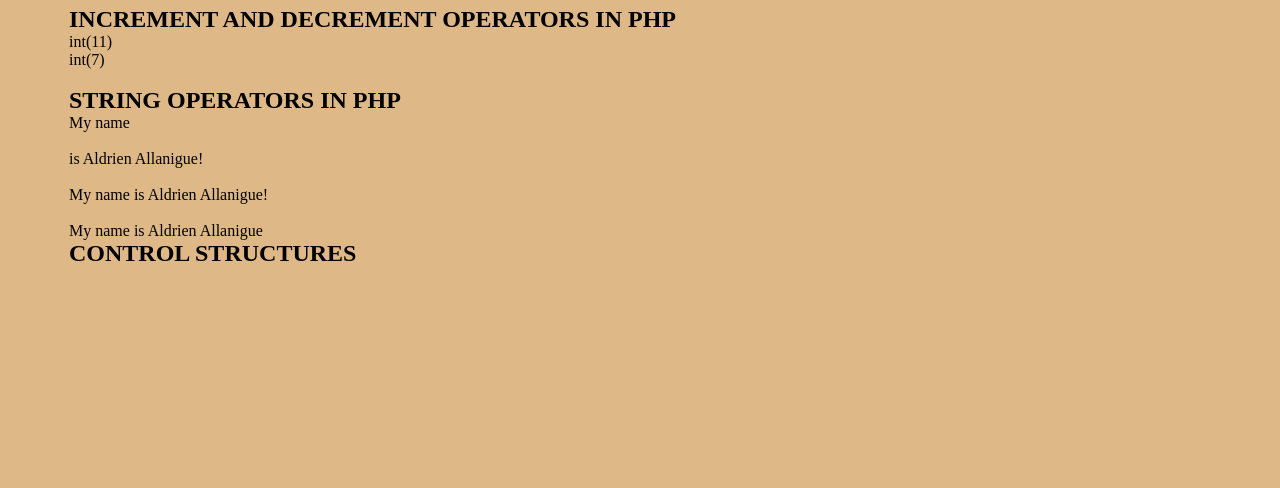
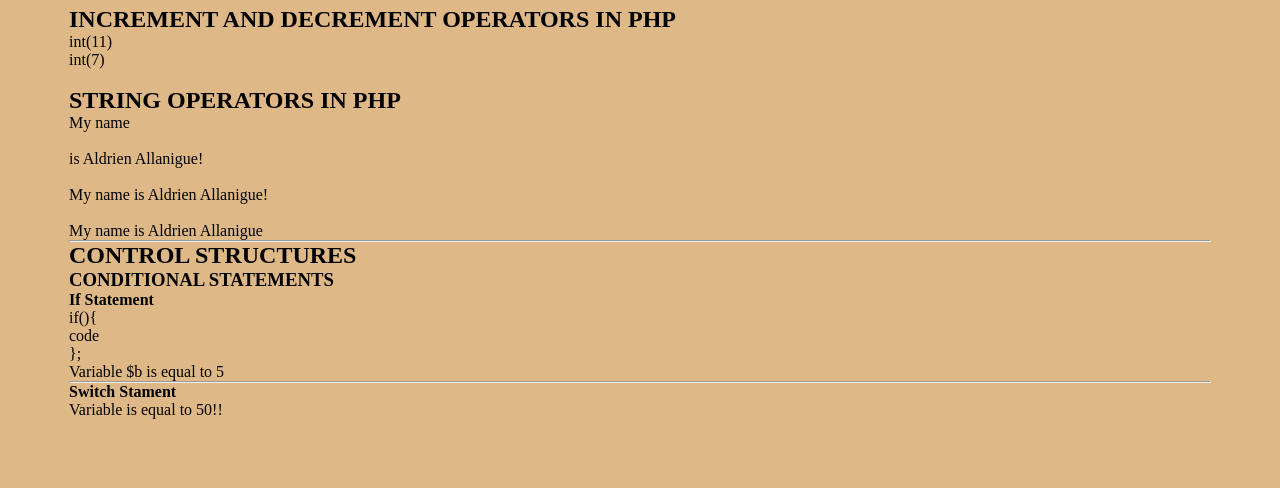
Before and after one commit to newviex/php_loginSystem, a PHP site: page / in a window 1280 px wide. Shown: the part 3402-3890 px from the top of the page. Before the commit the page ends 3663 px from the top, so only its background shows below. Run offline with PHP 8.4, Linux system fonts and the light colour scheme.

Commit message:
add one example in switch staement

```diff
--- a/index.php
+++ b/index.php
@@ -570,9 +570,55 @@ echo "<hr>";
 
     ?>
 </section>
+<hr>
         <section>
             <h2>CONTROL STRUCTURES</h2>
+            <?php
+            echo "<h3> CONDITIONAL STATEMENTS</h3>";
 
+            echo "<h4>If Statement</h4>";
+
+            /*
+              if(){
+              code
+              };
+              */
+
+            echo "if(){";
+            echo "<br>";
+            echo  "code";
+            echo "<br>";
+            echo "};";
+
+            $a = 20;
+            $b = 5;
+            echo "<br>";
+            if($a === $b){
+                echo "Variable \$a is the same value with variable \$b";
+            }elseif($b ===5){
+                echo "Variable \$b is equal to 5";
+            }
+            else{
+                echo "They are NOT the same";
+            }
+
+            echo "<hr>";
+            echo "<h4>Switch Stament</h4>";
+
+            $a =50;
+            switch($a){//This is our condition
+                case 50; //This is the first value we check if it is true
+                echo "Variable is equal to 50!!"; // our code that we want to display if the value it true
+                break; //we add the break statement to add a break to our code when we write our switch cases
+                case 100;
+                echo "Variable is equal to 100!";
+                break;
+                default: // this is the same feature as the else statement
+                echo "Did not find the equal value";
+
+            }// END OF SWITCH STATEMENT
+
+            ?>
 
         </section>
 
```
